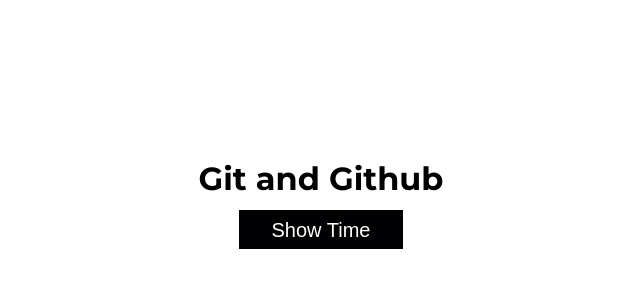
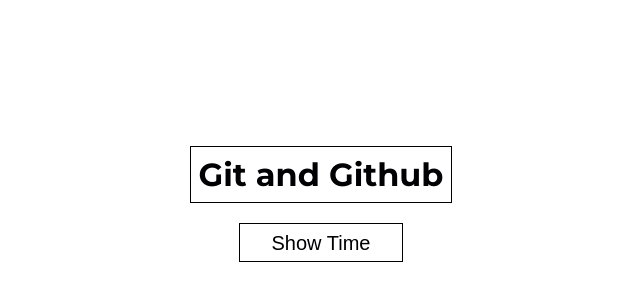
Before and after one commit to mehedihasanwd/git-and-github, a website: page Index.html in a window 1280 px wide. Shown: the part 190-490 px from the top of the page, without its empty margins (319-959 px from the left). Drawn offline with Linux system fonts and the light colour scheme.

Commit message:
Change button and heading style

```diff
--- a/css/style.css
+++ b/css/style.css
@@ -35,12 +35,18 @@
   color: var(--text-color);
 }
 
+.heading {
+  border: 1px solid #010103;
+  padding: 0.5rem;
+  margin-bottom: 0.5rem;
+}
+
 .btn {
   margin: 0.75rem 0;
   padding: 0.5rem 2rem 0.36rem;
-  color: #fff;
-  background-color: var(--text-color);
+  color: #010103;
   border: 1px solid #010103;
+  background-color: transparent;
   outline: none;
   font-size: 1.25rem;
   cursor: pointer;
@@ -48,8 +54,8 @@
 }
 
 .btn:hover {
-  color: #010103;
-  background-color: transparent;
+  color: #fff;
+  background-color: var(--text-color);
 }
 
 .demo {
```
